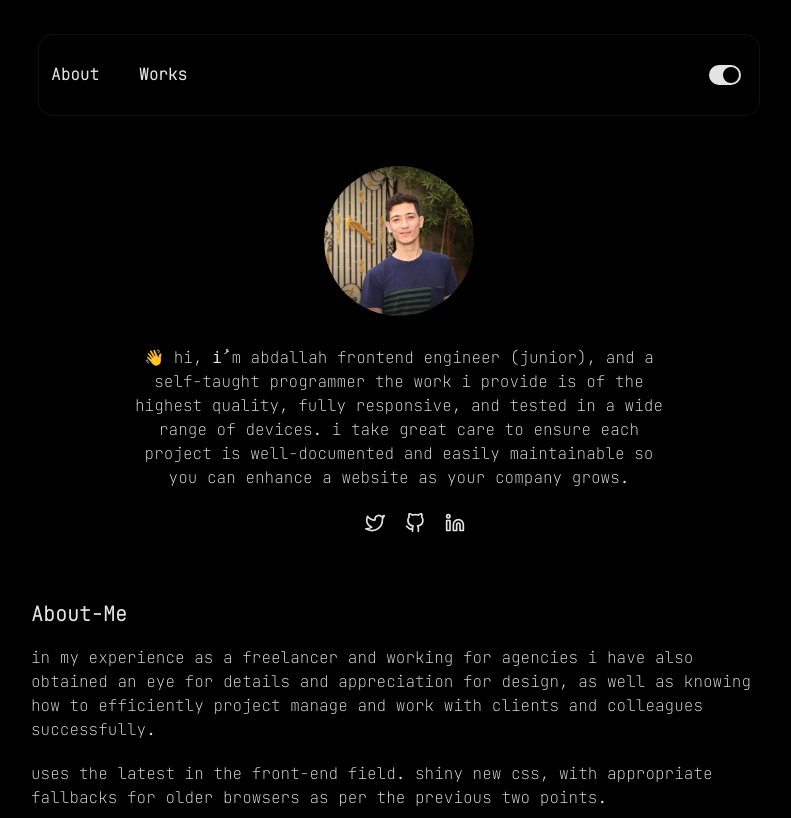
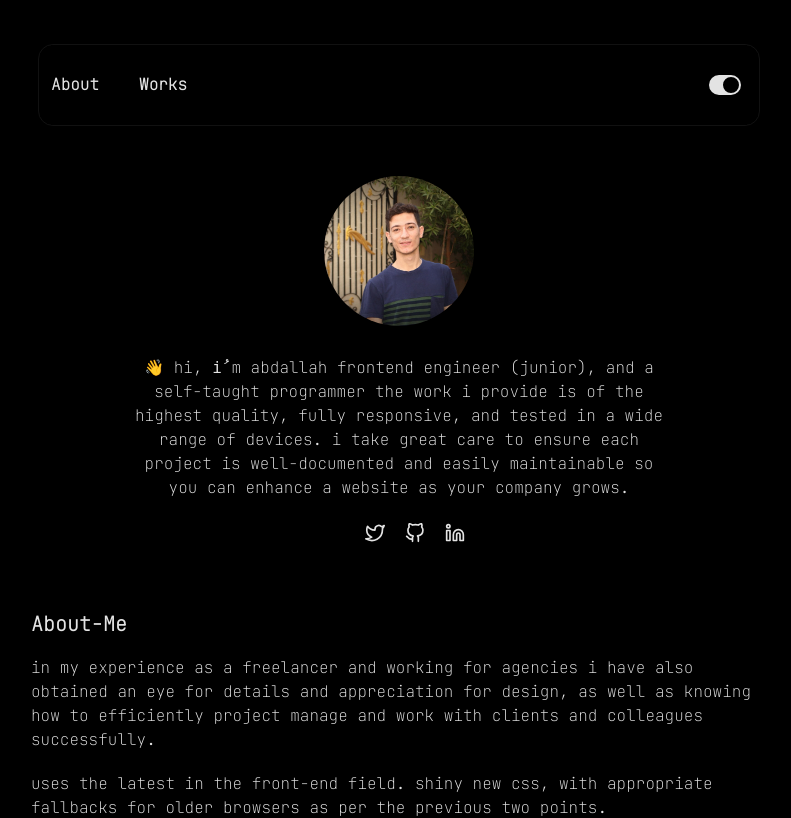
Before and after one commit to 3bdalah/3bdallah, a Next.js app: page / in a window 1280 px wide. Shown: the top 818 px of the page, without its empty margins (241-1032 px from the left). Built offline with nearby package versions, Linux system fonts and the light colour scheme.

Commit message:
update (header): change value padding  top content
update value padding top and change value top navbar (header)

```diff
--- a/styles/globals.css
+++ b/styles/globals.css
@@ -66,7 +66,7 @@ body{
 }
 /* start content header */
 .content{
-   padding-top:30px;
+   padding-top:40px;
 }
 /* Start Style head -> nav */
 nav{
@@ -77,7 +77,7 @@ nav{
 .header{
   position: sticky;
   position: -webkit-sticky;
-  top:0;
+  top:15px;
   z-index: 99;
   display: flex;
   justify-self: unset;
```
